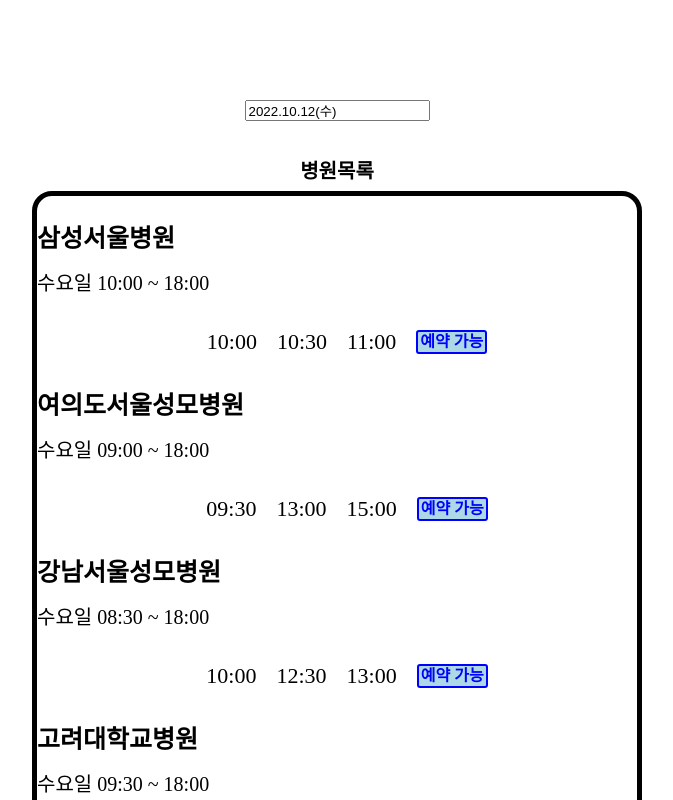
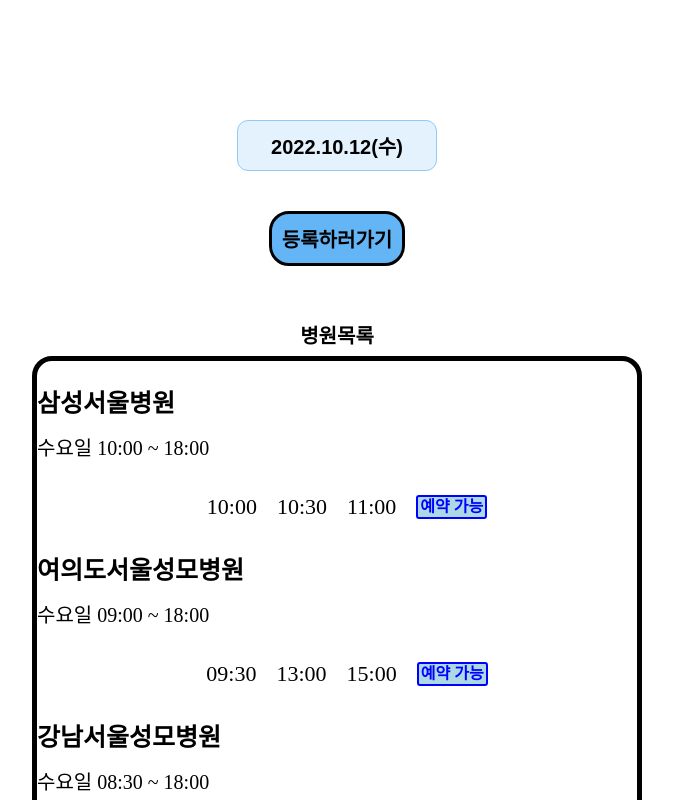
Before and after one commit to Roxy100/hospital-reservation-system, a React (Create React App) app: page /schedule in a window 1280 px wide. Shown: the top 800 px of the page, without its empty margins (313-986 px from the left). Built offline with nearby package versions, Linux system fonts and the light colour scheme.

Commit message:
UI, Feature: 달력 라이브러리 커스텀 설정 및 해당날짜만 선택가능하게 구현 (#10)
- UI : 달력 라이브러리 커스텀 설정
- Feature : 해당날짜만 선택가능하게 구현
- UI : 등록하러가기 버튼 추가 구현

```diff
--- a/src/Pages/Schedule.js
+++ b/src/Pages/Schedule.js
@@ -1,4 +1,5 @@
 import React, { useState } from 'react';
+import { useNavigate } from 'react-router-dom';
 import DatePicker from 'react-datepicker';
 import { ko } from 'date-fns/esm/locale';
 import 'react-datepicker/dist/react-datepicker.css';
@@ -8,6 +9,27 @@
 
 const Schedule = () => {
   const [checkInDate, setCheckInDate] = useState(new Date());
+  const navigate = useNavigate();
+
+  // 이 날짜들만 선택할 수 있음.
+  const includeDates = [
+    new Date(2022, 9, 21),
+    new Date(2022, 9, 24),
+    new Date(2022, 9, 25),
+    new Date(2022, 9, 26),
+    new Date(2022, 9, 27),
+    new Date(2022, 9, 28),
+    new Date(2022, 9, 30),
+    new Date(2022, 9, 31),
+    new Date(2022, 10, 1),
+    new Date(2022, 10, 2),
+  ];
+
+  const CustomInput = ({ value, onClick }) => (
+    <button className="custom_input" onClick={onClick}>
+      {value}
+    </button>
+  );
 
   return (
     <StyledSchedule>
@@ -19,7 +41,18 @@
           minDate={new Date()}
           selected={checkInDate}
           onChange={date => setCheckInDate(date)}
-        />
+          includeDates={includeDates}
+          customInput={<CustomInput />}
+        >
+          <div className="notification">표시된 날짜만 예약이 가능합니다.</div>
+        </DatePicker>
+        <button
+          onClick={() => {
+            navigate('/register');
+          }}
+        >
+          등록하러가기
+        </button>
         <ScheduleList checkInDate={checkInDate} />
       </div>
     </StyledSchedule>
@@ -34,6 +67,37 @@
     flex-direction: column;
     justify-content: center;
     align-items: center;
+
+    .custom_input {
+      width: 200px;
+      padding: 10px;
+      font-size: 20px;
+      font-weight: 600;
+      background-color: #e3f2fd;
+      border: 1px solid #90caf9;
+      border-radius: 11px;
+    }
+
+    .notification {
+      padding: 20px;
+      color: #1976d2;
+      font-size: 18px;
+      font-weight: 800;
+    }
+
+    button {
+      margin: 20px 0;
+      padding: 10px;
+      font-size: 20px;
+      font-weight: 700;
+      color: black;
+      background-color: #64b5f6;
+      border: 3px solid black;
+      border-radius: 20px;
+      &:hover {
+        cursor: pointer;
+      }
+    }
   }
 `;
 
```
